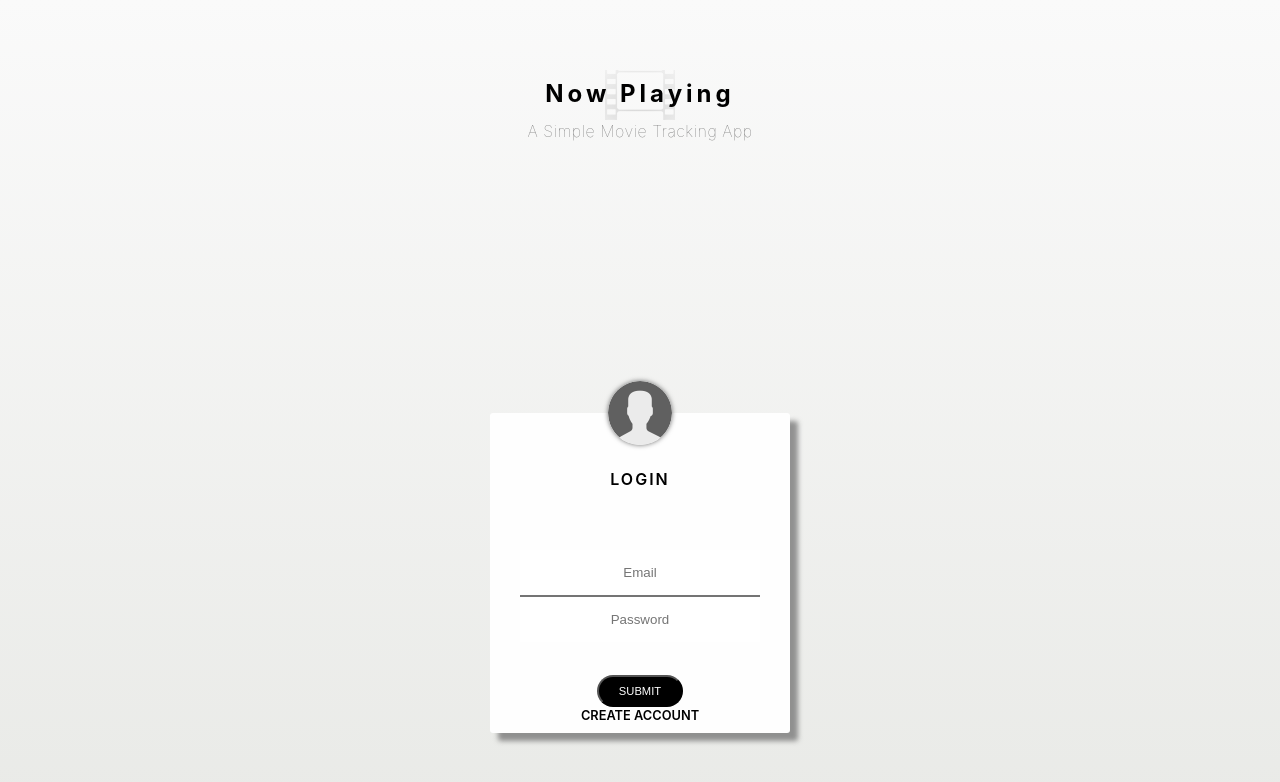
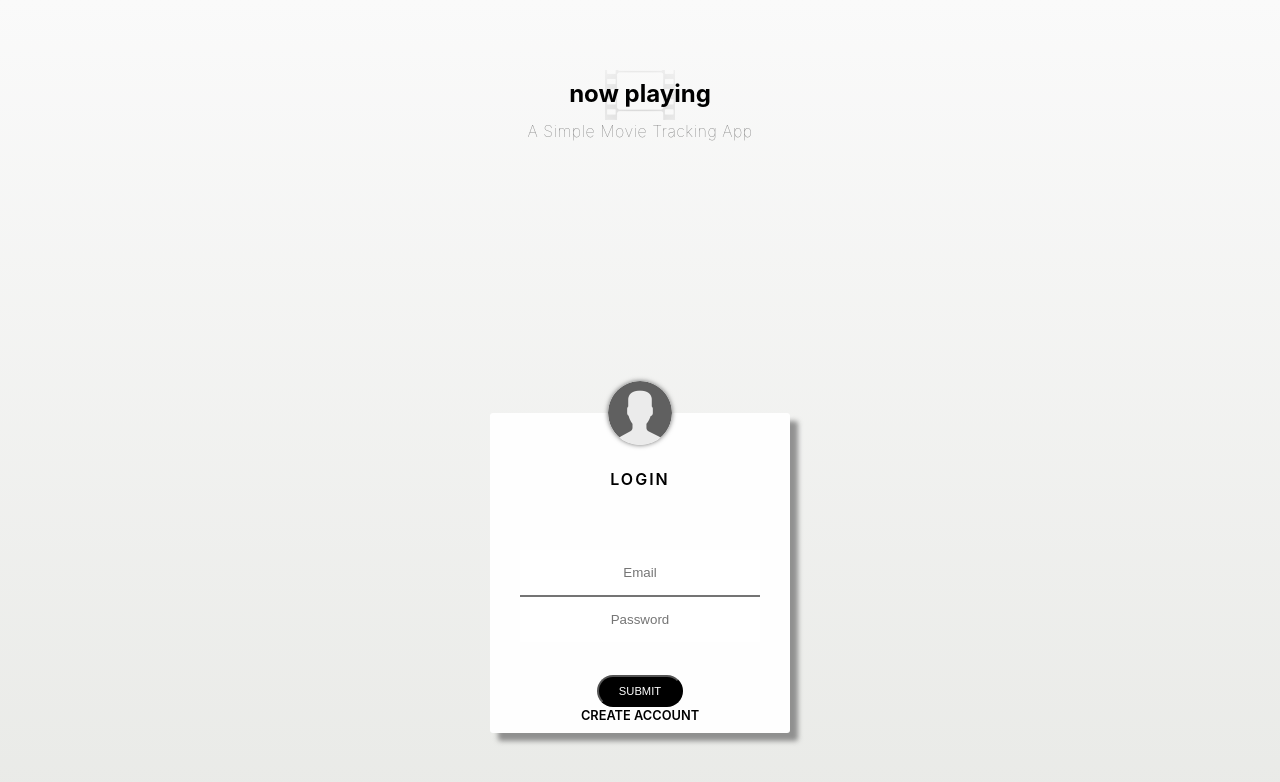
Before and after one commit to kayyali18/movie-tracker, a React (Create React App) app: page /login in a window 1280 px wide. Shown: the top 782 px of the page. Built offline with nearby package versions, Linux system fonts and the light colour scheme; no server answers.

Commit message:
change now playing text

```diff
--- a/src/Components/Login/HeaderLogin/HeaderLogin.js
+++ b/src/Components/Login/HeaderLogin/HeaderLogin.js
@@ -4,7 +4,7 @@ const HeaderLogin = () => {
   return (
     <div className="app-header-container">
       <div className="app-logo"></div>
-      <h1 className="app-title">Now Playing</h1>
+      <h1 className="app-title">now playing</h1>
       <p className="app-subtitle">A Simple Movie Tracking App</p>
     </div>
   )
--- a/src/Components/MovieContainer/MovieContainer.js
+++ b/src/Components/MovieContainer/MovieContainer.js
@@ -29,10 +29,7 @@ class MovieContainer extends Component {
         </nav>
         <section className="even-bigger-movie-box">
           <section className="text-box">
-            <h1 className="now-playing-title-text">
-              now <br />
-              playing
-          </h1>
+            <h1 className="now-playing-title-text"> now playing </h1>
           </section>
           <section className='movie-box'>
             {this.makeMovies()}
--- a/src/styles/2-layouts/layouts-dir.css
+++ b/src/styles/2-layouts/layouts-dir.css
@@ -10,7 +10,6 @@
 }
 
 .login-main .app-title {
-  letter-spacing: 4px;
   position: relative;
   margin-top: 1.8rem;
 }
@@ -236,9 +235,17 @@ nav {
   display: none;
 }
 
+.movie-title {
+  color: black;
+}
+
 .movie-card {
   padding-right: 20px;
   width: 50rem;
+}
+
+.now-playing-title-text {
+  color: black;
 }
 
 .movie-box {
@@ -260,4 +267,8 @@ nav {
 .movie-img {
   width: 19.5rem;
 }
+
+.now-playing-title-text {
+  font-size: 4rem;
+}
 /*# sourceMappingURL=layouts-dir.css.map */
--- a/src/styles/2-layouts/layouts-dir.sass
+++ b/src/styles/2-layouts/layouts-dir.sass
@@ -7,7 +7,7 @@
     text-align: center
 
   .app-title
-    letter-spacing: 4px
+    // letter-spacing: 4px
     position: relative
     margin-top: 1.8rem
 
@@ -161,10 +161,16 @@ nav
 .active
   display: none
 
+.movie-title
+  color: black
+
 .movie-card
   padding-right: 20px
   // margin-right: 100px
   width: 50rem
+
+.now-playing-title-text
+  color: black
 
 .movie-box
   display: flex
@@ -172,10 +178,12 @@ nav
   overflow: scroll
   margin: 0 auto
 
-
 .text-box
   font-size: 5rem
   display: flex
 
 .movie-img
   width: 19.5rem
+
+.now-playing-title-text
+  font-size: 4rem
--- a/src/styles/App.css
+++ b/src/styles/App.css
@@ -6,7 +6,6 @@
   .login-main .app-header-container {
     text-align: center; }
   .login-main .app-title {
-    letter-spacing: 4px;
     position: relative;
     margin-top: 1.8rem; }
   .login-main .app-logo {
@@ -149,9 +148,15 @@ nav {
 .active {
   display: none; }
 
+.movie-title {
+  color: black; }
+
 .movie-card {
   padding-right: 20px;
   width: 50rem; }
+
+.now-playing-title-text {
+  color: black; }
 
 .movie-box {
   display: flex;
@@ -165,3 +170,6 @@ nav {
 
 .movie-img {
   width: 19.5rem; }
+
+.now-playing-title-text {
+  font-size: 4rem; }
```
Also changed, not shown: 1 other file (tests, documents, lock files or other folders).
